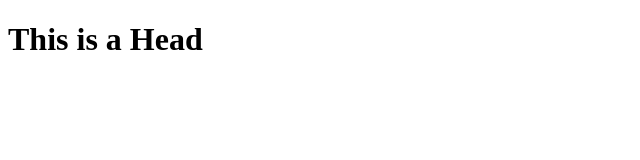
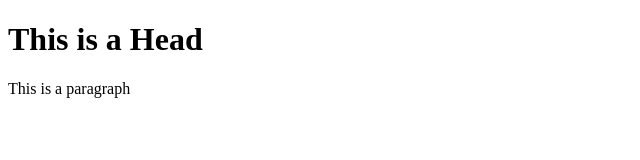
Before and after one commit to zscyun/git-test, a website: page index.html in a window 1280 px wide. Shown: the whole page, without its empty margins (0-640 px from the left). Drawn offline with Linux system fonts and the light colour scheme.

```diff
--- a/index.html
+++ b/index.html
@@ -3,5 +3,6 @@
     <head></head>
     <body>
         <h1>This is a Head  </h1>
+        <p>This is a paragraph</p>
     </body>
 </html>
```
Also changed, not shown: package.json (added, +24 -0 lines), 1 other file.
